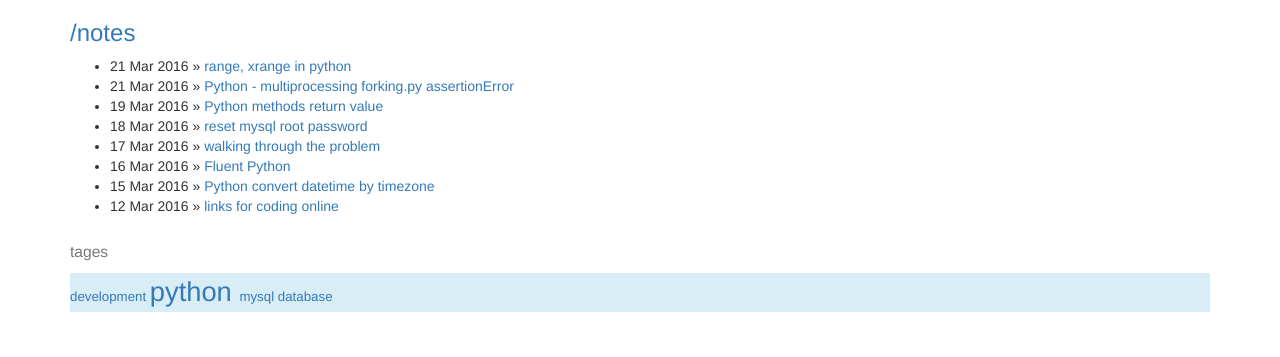
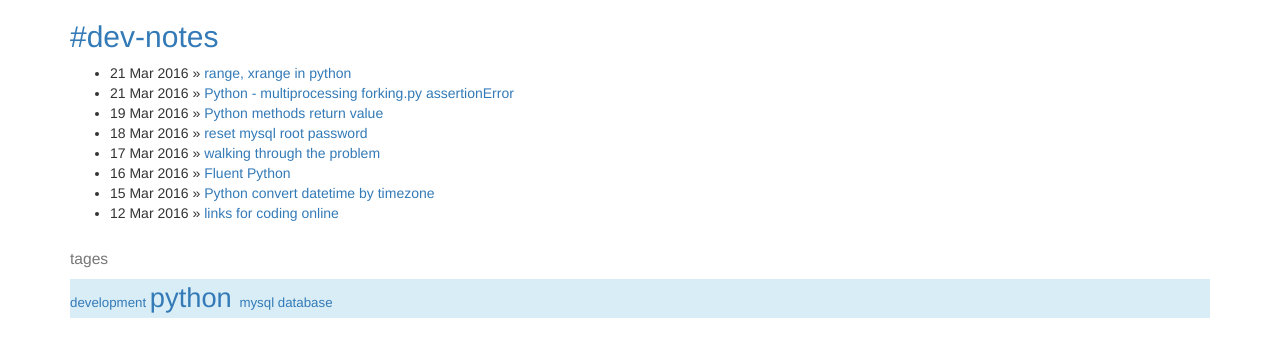
Before and after one commit to gary-liguoliang/notes, a Jekyll site: the page built from index.html, in a window 1280 px wide. Shown: the top 357 px of the page. Built offline with Jekyll 4.4.1, drawn with Linux system fonts in a browser that asks for light colours.

Commit message:
Update default.html

```diff
--- a/_layouts/default.html
+++ b/_layouts/default.html
@@ -21,7 +21,7 @@
           <div class="site">
             <div class="header">
               <h1 class="title"><a href="/">{{ site.name }}</a></h1>
-              <h3 class="title"><a class="extra" href="/notes">/notes</a></h3>
+              <h2 class="title"><a class="extra" href="/notes">#dev-notes</a></h2>
             </div>
 
                 {{ content }}
```
